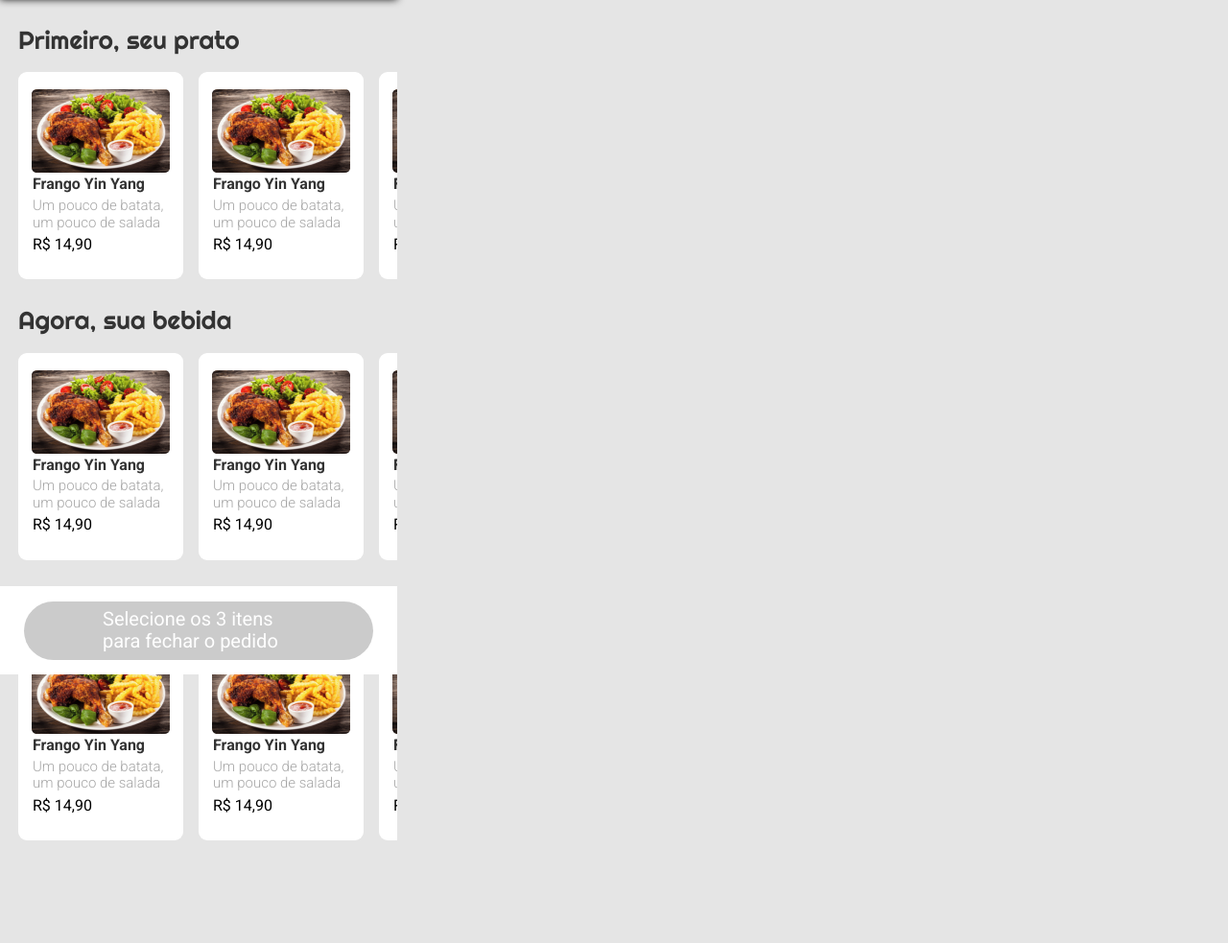
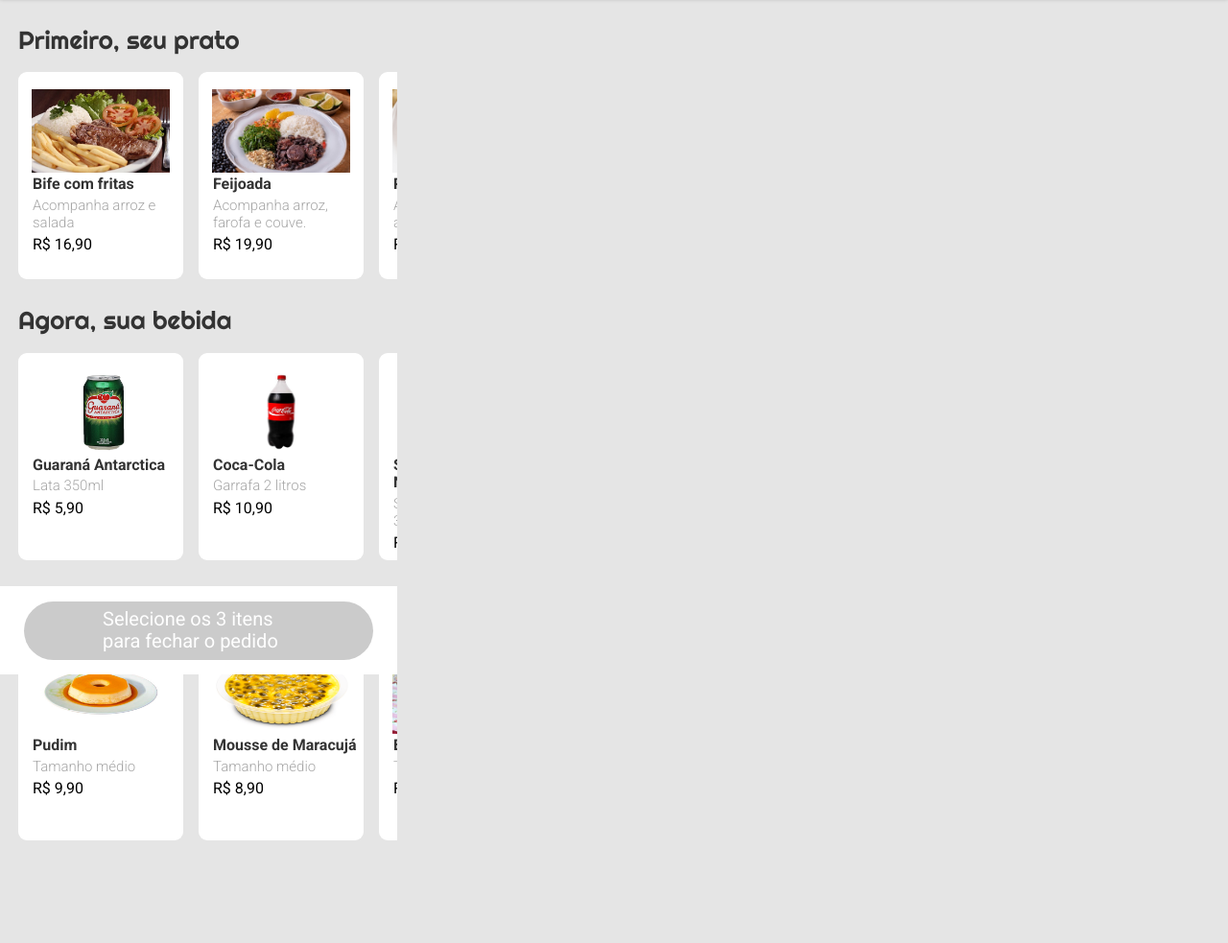
Before and after one commit to leolucasguedes/projeto3-driveneats, a plain HTML site: page index.html in a window 1280 px wide. Shown: the part 97-1080 px from the top of the page at 96% size. Drawn offline with Linux system fonts and the light colour scheme.

Commit message:
Versão Layout completa

```diff
--- a/index.html
+++ b/index.html
@@ -25,21 +25,21 @@
 
     <div class="food-options">
         <div class="plate">
-            <img src="images/frango_yin_yang 1.png"/>
-            <h1><b>Frango Yin Yang</b></h1>
-            <h2>Um pouco de batata, um pouco de salada</h2>
-         	<p><b>R$ 14,90</b></p>
+            <img src="images/prato1bifecomfritas.jpg"/>
+            <h1><b>Bife com fritas</b></h1>
+            <h2>Acompanha arroz e salada</h2>
+         	<p><b>R$ 16,90</b></p>
         </div>
         <div class="plate">
-            <img src="images/frango_yin_yang 1.png"/>
-            <h1><b>Frango Yin Yang</b></h1>
-            <h2>Um pouco de batata, um pouco de salada</h2>
-         	<p><b>R$ 14,90</b></p>
+            <img src="images/prato2feijoada.jpg"/>
+            <h1><b>Feijoada</b></h1>
+            <h2>Acompanha arroz, farofa e couve.</h2>
+         	<p><b>R$ 19,90</b></p>
         </div>
         <div class="plate">
-            <img src="images/frango_yin_yang 1.png"/>
-            <h1><b>Frango Yin Yang</b></h1>
-            <h2>Um pouco de batata, um pouco de salada</h2>
+            <img src="images/peixe3.png"/>
+            <h1><b>Peixe grelhado</b></h1>
+            <h2>Acompanha arroz de alho poró e pimentões</h2>
          	<p><b>R$ 14,90</b></p>
         </div>
 
@@ -49,22 +49,22 @@
 
     <div class="food-options">
         <div class="plate">
-            <img src="images/frango_yin_yang 1.png"/>
-            <h1><b>Frango Yin Yang</b></h1>
-            <h2>Um pouco de batata, um pouco de salada</h2>
-         	<p><b>R$ 14,90</b></p>
+            <img src="images/guarana1.jpg"/>
+            <h1><b>Guaraná Antarctica</b></h1>
+            <h2>Lata 350ml</h2>
+         	<p><b>R$ 5,90</b></p>
         </div>
         <div class="plate">
-            <img src="images/frango_yin_yang 1.png"/>
-            <h1><b>Frango Yin Yang</b></h1>
-            <h2>Um pouco de batata, um pouco de salada</h2>
-         	<p><b>R$ 14,90</b></p>
+            <img src="images/coca2.jpg"/>
+            <h1><b>Coca-Cola</b></h1>
+            <h2>Garrafa 2 litros</h2>
+         	<p><b>R$ 10,90</b></p>
         </div>
         <div class="plate">
-            <img src="images/frango_yin_yang 1.png"/>
-            <h1><b>Frango Yin Yang</b></h1>
-            <h2>Um pouco de batata, um pouco de salada</h2>
-         	<p><b>R$ 14,90</b></p>
+            <img src="images/suco3.jpg"/>
+            <h1><b>Suco de Laranja Natural</b></h1>
+            <h2>Suco Natural One 300ml</h2>
+         	<p><b>R$ 8,90</b></p>
         </div>
     </div>
 
@@ -72,22 +72,22 @@
 
         <div class="food-options">
             <div class="plate">
-                <img src="images/frango_yin_yang 1.png"/>
-                <h1><b>Frango Yin Yang</b></h1>
-                <h2>Um pouco de batata, um pouco de salada</h2>
-                 <p><b>R$ 14,90</b></p>
+                <img src="images/pudim1.jpg"/>
+                <h1><b>Pudim</b></h1>
+                <h2>Tamanho médio</h2>
+                 <p><b>R$ 9,90</b></p>
             </div>
             <div class="plate">
-                <img src="images/frango_yin_yang 1.png"/>
-                <h1><b>Frango Yin Yang</b></h1>
-                <h2>Um pouco de batata, um pouco de salada</h2>
-                 <p><b>R$ 14,90</b></p>
+                <img src="images/mousse2.png"/>
+                <h1><b>Mousse de Maracujá</b></h1>
+                <h2>Tamanho médio</h2>
+                 <p><b>R$ 8,90</b></p>
             </div>
             <div class="plate">
-                <img src="images/frango_yin_yang 1.png"/>
-                <h1><b>Frango Yin Yang</b></h1>
-                <h2>Um pouco de batata, um pouco de salada</h2>
-                 <p><b>R$ 14,90</b></p>
+                <img src="images/bolodepote3.jpg"/>
+                <h1><b>Bolo de Pote</b></h1>
+                <h2>Tamanho médio</h2>
+                 <p><b>R$ 6,90</b></p>
             </div>
         </div>
 
@@ -104,12 +104,7 @@
 </footer>
 
 
-
-
-
-
-
-
+<script src="script.js"></script>
 
 
 
--- a/styles/style.css
+++ b/styles/style.css
@@ -10,10 +10,11 @@ header{
     background-color: #CF2B2B;
     width: 414px;
     height: 92px;
-    filter: drop-shadow(0px 4px 4px rgba(0, 0, 0, 25));
+    box-shadow: 0px 4px 4px 0px rgba(0, 0, 0, 0.25);
     position: fixed;
     left: 0px;
     top: 0px;
+    width: 100%;
     z-index: 1;
 }
 
@@ -76,7 +77,8 @@ header p{
     height: 216px;
     border-radius: 9px;
     background-color: #FFFFFF;
-    /* filter: drop-shadow(0px 0px 10px rgba(0, 0, 0, 25));*/
+    box-shadow: 0px 0px 10px --4px rgba(0, 0, 0, 0.25);
+
 }
 
 .plate img{
```
Also changed, not shown: images/bolodepote3.jpg (added), images/coca2.jpg (added), images/frango_yin_yang 1.png (deleted), images/guarana1.jpg (added), images/mousse2.png (added), images/peixe3.png (added), images/prato1bifecomfritas.jpg (added), images/prato2feijoada.jpg (added), images/pudim1.jpg (added), images/suco3.jpg (added), script.js (added).
